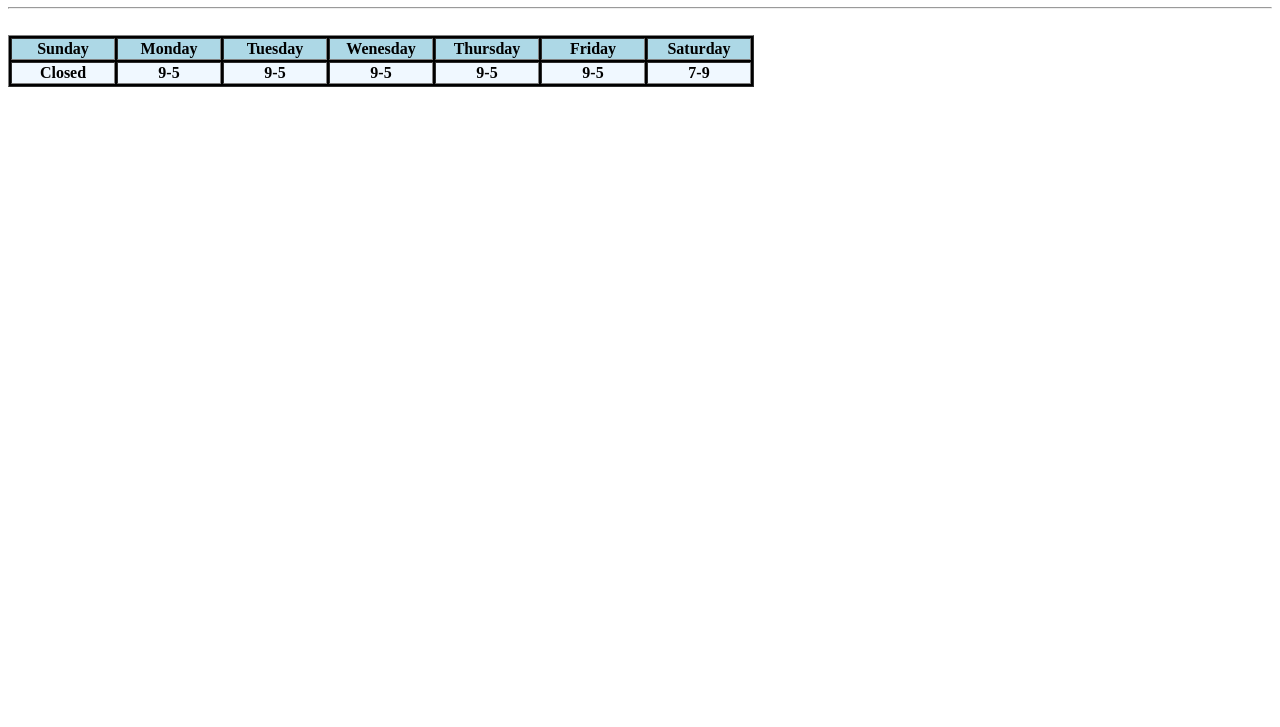
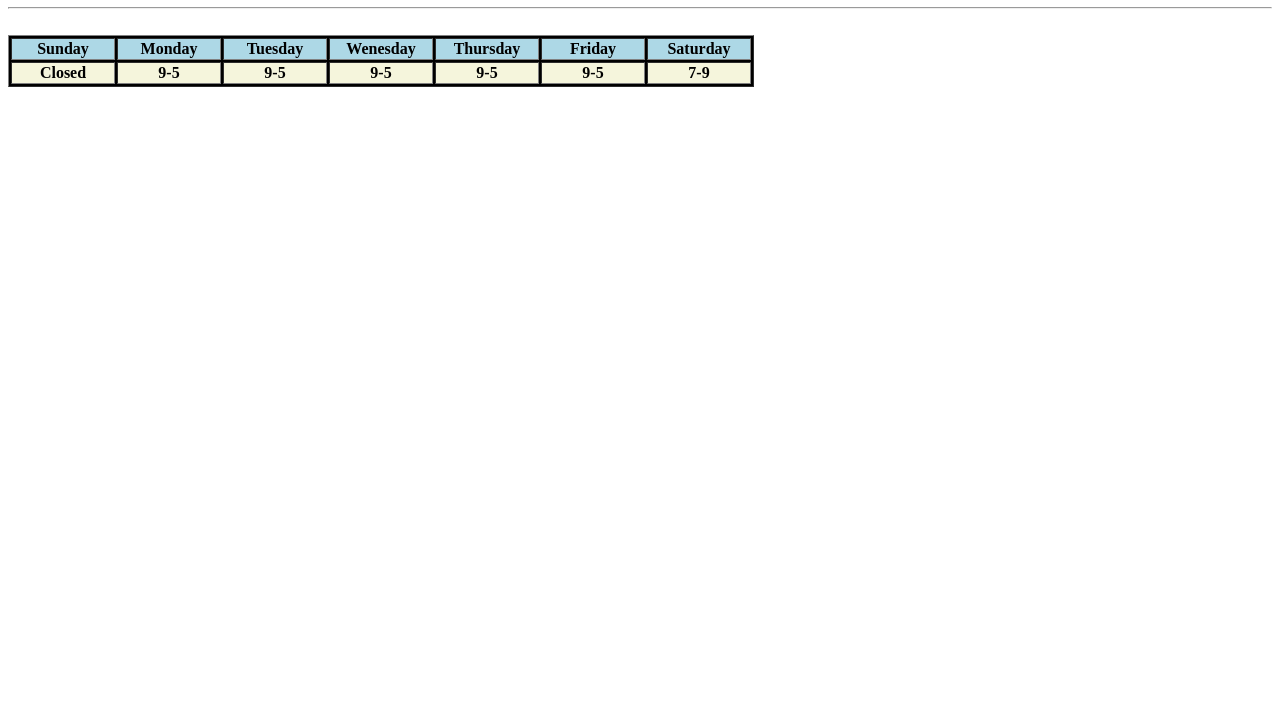
Before and after one commit to Invisible-guy/Html-CSS-beginner-projects, a plain HTML site: page Html and CSS Practice/table.html in a window 1280 px wide. Shown: the part 73-800 px from the top of the page. Drawn offline with Linux system fonts and the light colour scheme.

Commit message:
Update table.html

```diff
--- a/Html and CSS Practice/table.html
+++ b/Html and CSS Practice/table.html
@@ -20,7 +20,7 @@
                 <th width="100">Friday</th>
                 <th width="100">Saturday</th>
             </tr>
-            <tr align="center" style="background-color: aliceblue;">
+            <tr align="center" style="background-color: beige;">
                 <th>Closed</th>
                 <th>9-5</th>
                 <th>9-5</th>
```
